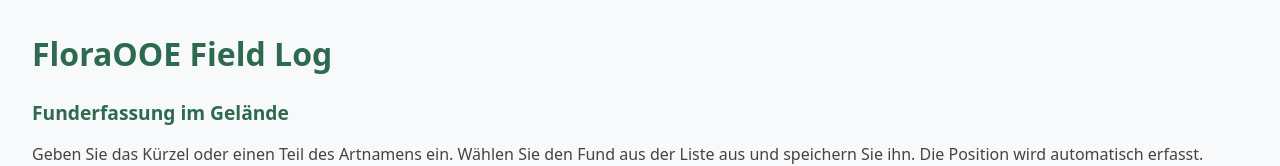
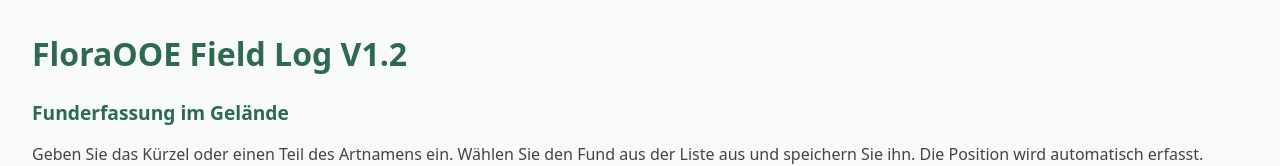
Before and after one commit to Sylviahagmueller/FloraOOEFieldLog, a plain HTML site: page index.html in a window 1280 px wide. Shown: the top 166 px of the page. Drawn offline with Linux system fonts and the light colour scheme.

Commit message:
Update index.html

```diff
--- a/index.html
+++ b/index.html
@@ -25,7 +25,7 @@
     </style>
 </head>
 <body>
-    <h1>FloraOOE Field Log</h1>
+    <h1>FloraOOE Field Log V1.2</h1>
     <h2>Funderfassung im Gelände</h2>
     <p>Geben Sie das Kürzel oder einen Teil des Artnamens ein. Wählen Sie den Fund aus der Liste aus und speichern Sie ihn. Die Position wird automatisch erfasst.</p>
 
```
